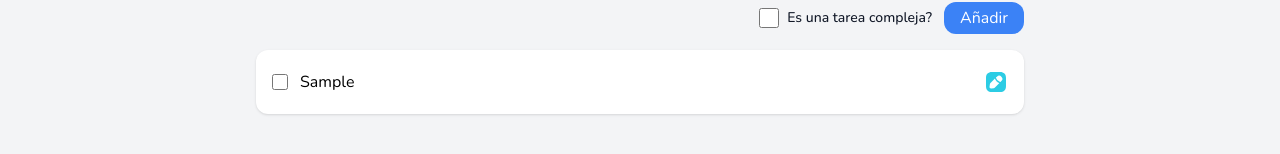
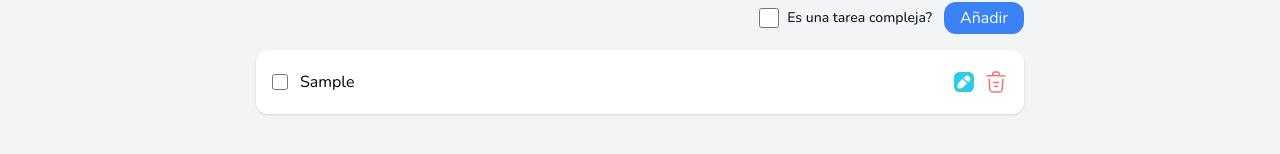
Before and after one commit to hernanyarbi/atomic-task, a Vue app: page / in a window 1280 px wide. Both pictures are taken after typing "Sample" into the empty fields and a click on the button "Añadir". Shown: the part 228-382 px from the top of the page. Built offline with nearby package versions, Linux system fonts and the light colour scheme.

Commit message:
connect delete funtionality

```diff
--- /dev/null
+++ b/src/module/common/icons/TrashIcon.vue
@@ -0,0 +1,11 @@
+<template>
+  <svg xmlns="http://www.w3.org/2000/svg" width="24" height="24" viewBox="0 0 24 24" fill="none">
+    <path
+      d="M21 5.98c-3.33-.33-6.68-.5-10.02-.5-1.98 0-3.96.1-5.94.3L3 5.98M8.5 4.97l.22-1.31C8.88 2.71 9 2 10.69 2h2.62c1.69 0 1.82.75 1.97 1.67l.22 1.3M18.85 9.14l-.65 10.07C18.09 20.78 18 22 15.21 22H8.79C6 22 5.91 20.78 5.8 19.21L5.15 9.14M10.33 16.5h3.33M9.5 12.5h5"
+      stroke="#f87171"
+      stroke-width="1.5"
+      stroke-linecap="round"
+      stroke-linejoin="round"
+    ></path>
+  </svg>
+</template>
--- a/src/module/task/components/TaskItem.vue
+++ b/src/module/task/components/TaskItem.vue
@@ -38,6 +38,11 @@
       <ToolTip text="Guardar Cambios" position="bottom" v-if="editMode">
         <div class="cursor-pointer" @click="updateChanges"><TickSquareIcon /></div>
       </ToolTip>
+      <ToolTip text="Eliminar Tarea" position="bottom">
+        <div class="cursor-pointer" @click="taskStore.deleteTask(task.id)">
+          <TrashIcon />
+        </div>
+      </ToolTip>
     </div>
   </div>
 </template>
@@ -50,6 +55,7 @@ import CutIcon from '@/module/common/icons/CutIcon.vue'
 import { ref } from 'vue'
 import TickSquareIcon from '@/module/common/icons/TickSquareIcon.vue'
 import EditIcon from '@/module/common/icons/EditIcon.vue'
+import TrashIcon from '@/module/common/icons/TrashIcon.vue'
 interface Props {
   task: Task
 }
```
